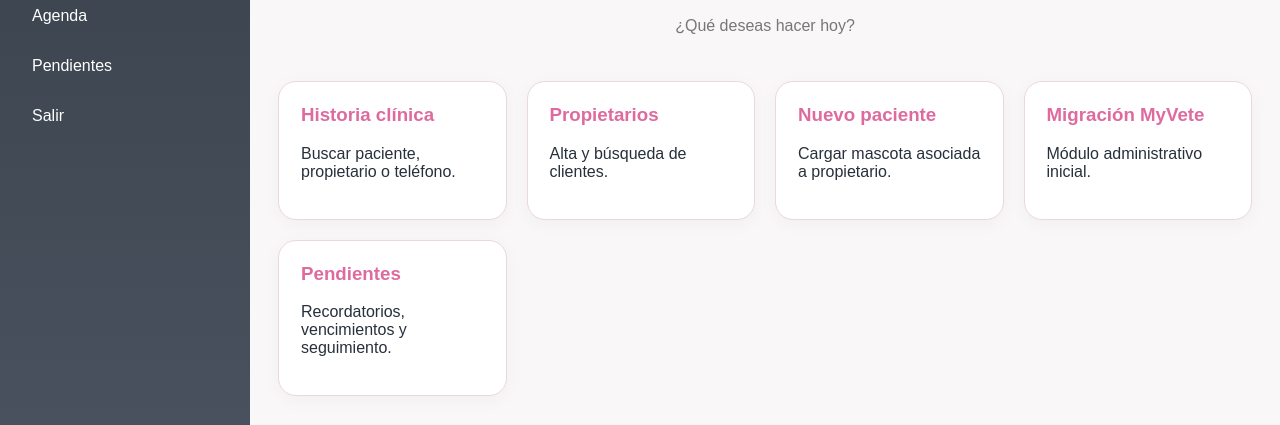
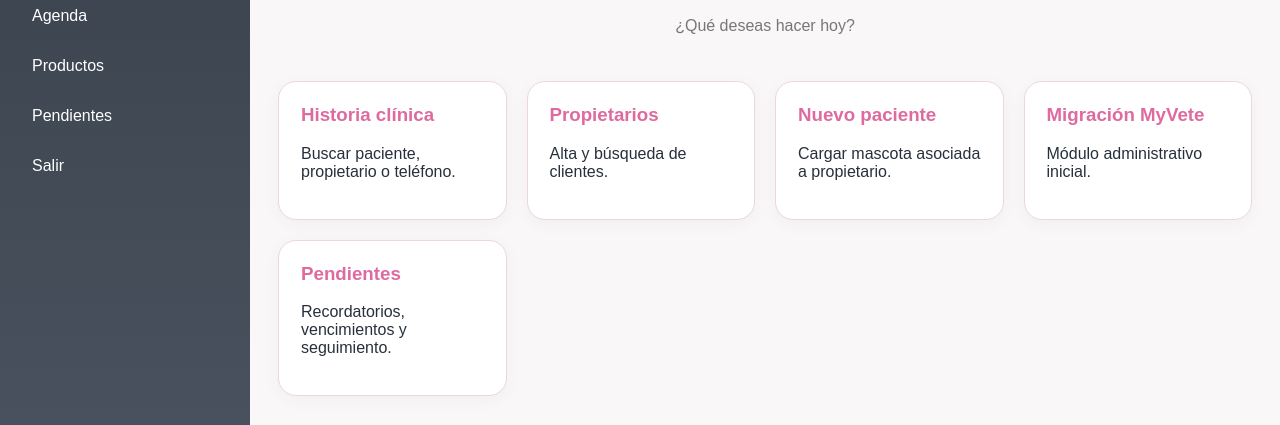
Before and after one commit to clinicaveterinaria-arch/los-aromos-cloud, a FastAPI app: template app/templates/home.html in a window 1280 px wide. Shown: the part 374-799 px from the top of the page. Run offline with FastAPI, Linux system fonts and the light colour scheme; the template is opened without the code that fills it, so the values that code supplies are empty; parts of the project's set-up code (start-up, migrations or seed data) failed here and were passed over.

Commit message:
Update base.html

```diff
--- a/app/templates/base.html
+++ b/app/templates/base.html
@@ -16,6 +16,7 @@
         <a href="/patients/new">Nuevo paciente</a>
         <a href="/migration">Migración MyVete</a>
         <a href="/agenda">Agenda</a>
+        <a href="/products">Productos</a>
         <a href="/pendientes">
             Pendientes{% set pc = get_pending_count() %}{% if pc > 0 %} ({{ pc }}){% endif %}
         </a>
```
